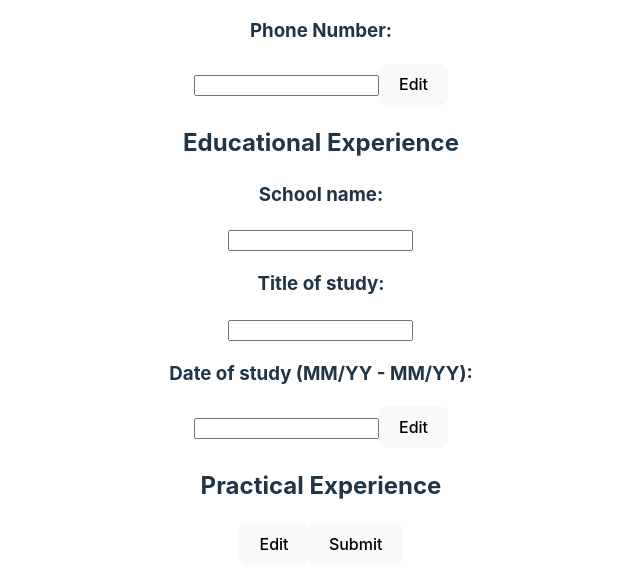
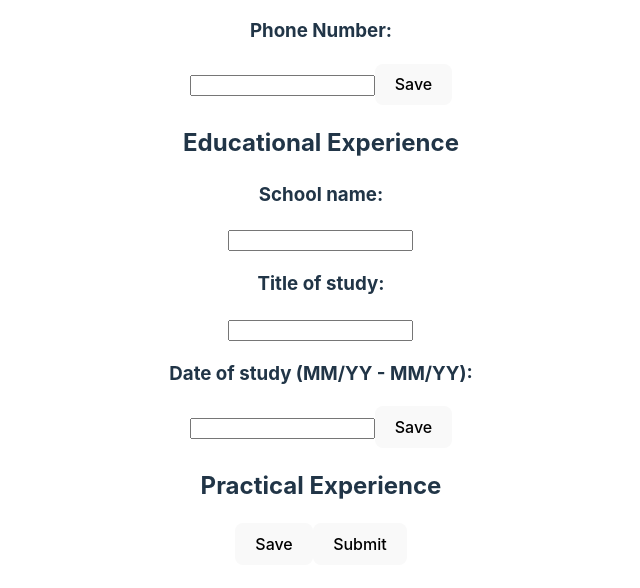
Before and after one commit to sbillsborough/cv-application, a React (Vite) app: page / in a window 1280 px wide. Shown: the part 270-858 px from the top of the page, without its empty margins (319-959 px from the left). Built offline with nearby package versions, Linux system fonts and the light colour scheme.

Commit message:
Change EditButton to SaveButton
Updated the EditButton component to a SaveButton component
This will save the information from each section into a separate object which can then be rendered in HTML

```diff
--- a/src/components/EditButton.jsx
+++ /dev/null
@@ -1,5 +0,0 @@
-function EditButton() {
-  return <button>Edit</button>;
-}
-
-export { EditButton };
--- a/src/components/EducationalExperience.jsx
+++ b/src/components/EducationalExperience.jsx
@@ -1,5 +1,5 @@
 import { useState } from "react";
-import { EditButton } from "./EditButton";
+import { SaveButton } from "./SaveButton";
 
 function EducationalExperience() {
   const [educationalExperience, setEducationalExperience] = useState({
@@ -42,7 +42,7 @@ function EducationalExperience() {
           handleInput(e, "studyDate");
         }}
       />
-      <EditButton />
+      <SaveButton />
     </>
   );
 }
--- a/src/components/GeneralInformation.jsx
+++ b/src/components/GeneralInformation.jsx
@@ -1,5 +1,5 @@
 import { useState } from "react";
-import { EditButton } from "./EditButton";
+import { SaveButton } from "./SaveButton";
 
 function GeneralInformation() {
   const [generalInformation, setGeneralInformation] = useState({
@@ -46,7 +46,7 @@ function GeneralInformation() {
           handleInput(e, "phoneNumber");
         }}
       />
-      <EditButton />
+      <SaveButton />
     </>
   );
 }
--- a/src/components/PracticalExperience.jsx
+++ b/src/components/PracticalExperience.jsx
@@ -1,10 +1,10 @@
-import { EditButton } from "./EditButton";
+import { SaveButton } from "./SaveButton";
 
 function PracticalExperience() {
   return (
     <>
       <h2>Practical Experience</h2>
-      <EditButton />
+      <SaveButton />
     </>
   );
 }
--- /dev/null
+++ b/src/components/SaveButton.jsx
@@ -0,0 +1,5 @@
+function SaveButton() {
+  return <button>Save</button>;
+}
+
+export { SaveButton };
```
